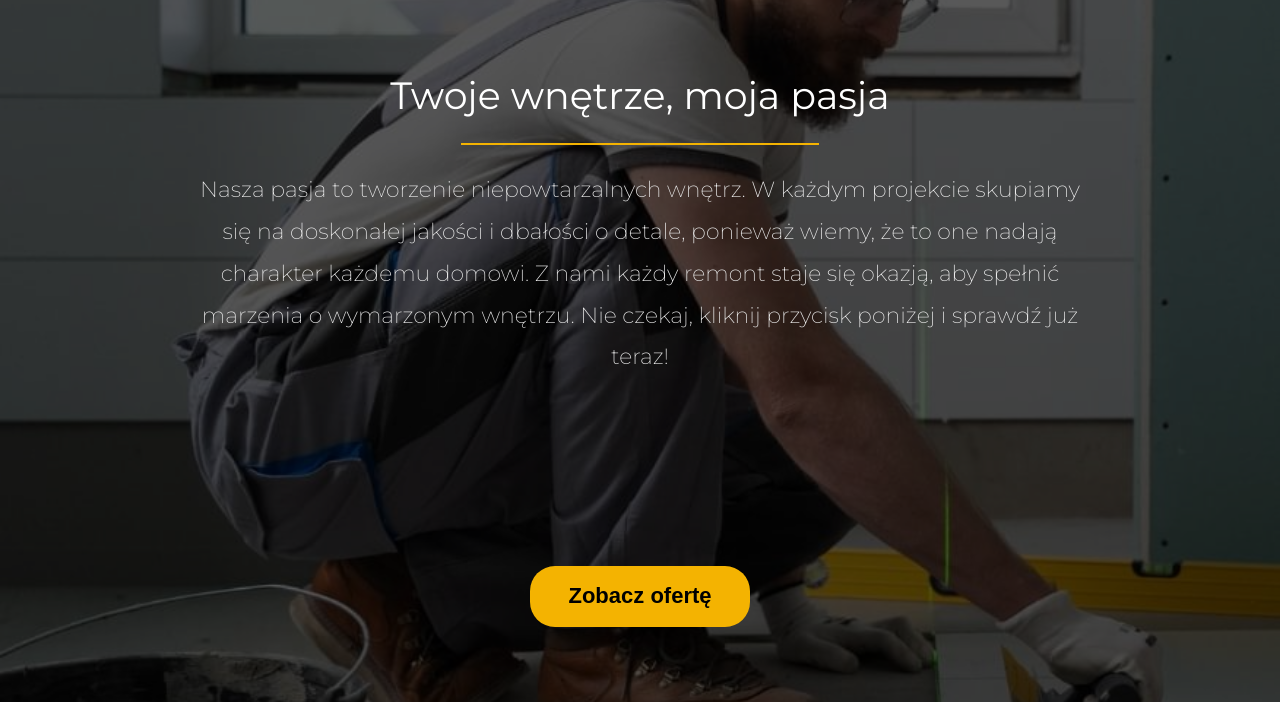
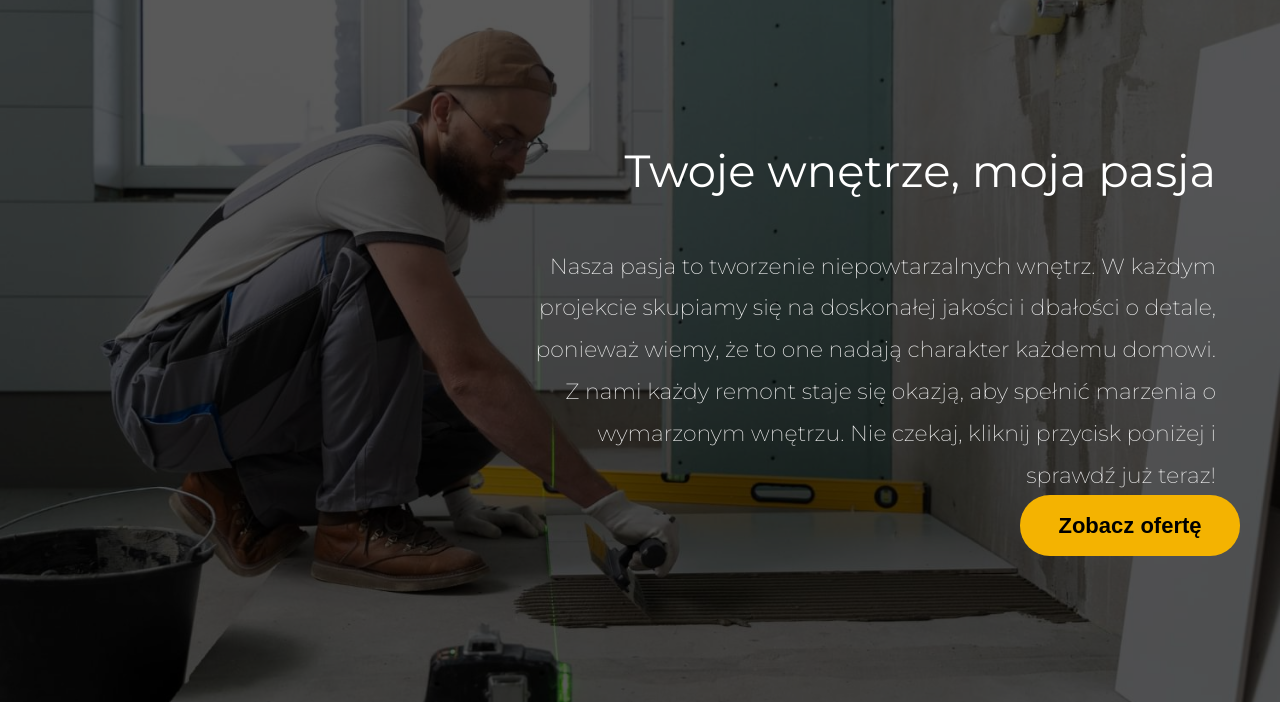
Before and after one commit to Kuba1507/Handyman, a website: page index.html in a window 1280 px wide. Shown: the part 98-800 px from the top of the page. Drawn offline with Linux system fonts and the light colour scheme.

Commit message:
fixed header for desktops

```diff
--- a/src/sass/_layout.scss
+++ b/src/sass/_layout.scss
@@ -192,6 +192,7 @@ body {
 			.main-heading,
 			.main-description {
 				text-align: center;
+				user-select: none;
 			}
 
 			.main-heading {
@@ -215,7 +216,6 @@ body {
 				background-color: $main-orange;
 			}
 		}
-	}
 
 		.cta-button {
 			padding: 0.6em 1.2em;
@@ -228,6 +228,7 @@ body {
 			transition: color 0.3s, background-color 0.3s;
 			cursor: pointer;
 			z-index: 5;
+		}
 	}
 
 	.cta-button:hover {
--- a/src/sass/_media.scss
+++ b/src/sass/_media.scss
@@ -84,30 +84,37 @@
 		display: none;
 	}
 
-	// .header {
-	// 	align-items: flex-end;
-	// 	background-image: url("../img/header-desktop.jpg");
-	// 	background-position: 50% 50%;
+	.header {
+		background-image: url("../img/header-desktop.jpg");
+		justify-content: flex-end;
 
-	// 	.wrapper {
-	// 		align-items: flex-end;
-	// 		margin: 0 auto;
-	// 		margin-top: 6em;
-	// 		width: min(100%, 1200px);
-	// 		padding-left: 30em;
-	// 		padding-right: 2em;
+		.wrapper {
+			align-items: flex-end;
+			margin: 0 auto;
+			width: min(100%, 1200px);
 
-	// 		.main-heading,
-	// 		.main-description {
-	// 			text-align: right;
-	// 		}
+			.header-box {
+				align-items: flex-end;
+				padding: 0 1.5em 0 30em;
+				height: 50%;
 
-	// 		.main-heading {
-	// 			font-size: 4.5rem;
-	// 		}
-	// 	}
+				.main-heading,
+				.main-description {
+					text-align: right;
+				}
 
-	// 	// .cta-button {
-	// 	// }
-	// }
+				.main-heading {
+					font-size: 4.5rem;
+				}
+
+				.underline {
+					width: 30%;
+				}
+			}
+
+			.cta-button {
+				border-radius: 30px;
+			}
+		}
+	}
 }
```
Also changed, not shown: dist/css/style.min.css. Lines whose indentation alone changed are shown as unchanged.
